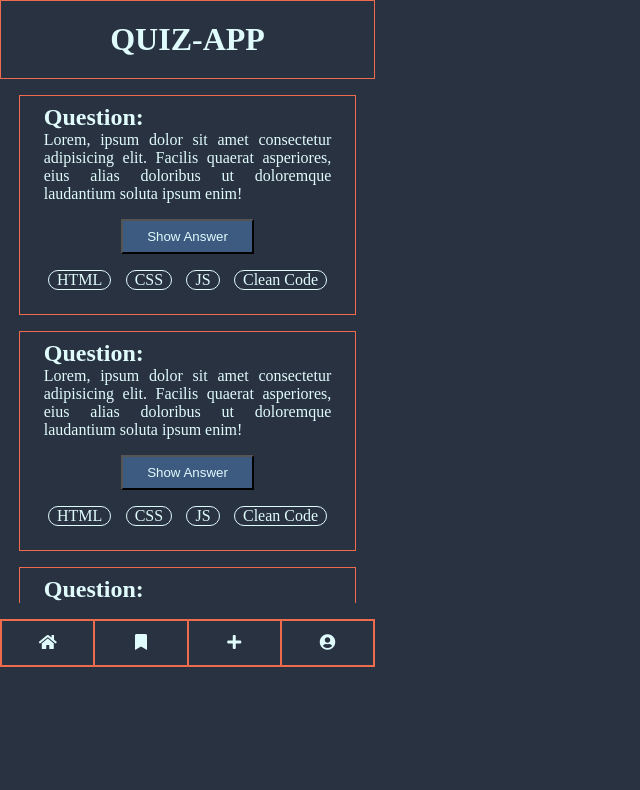
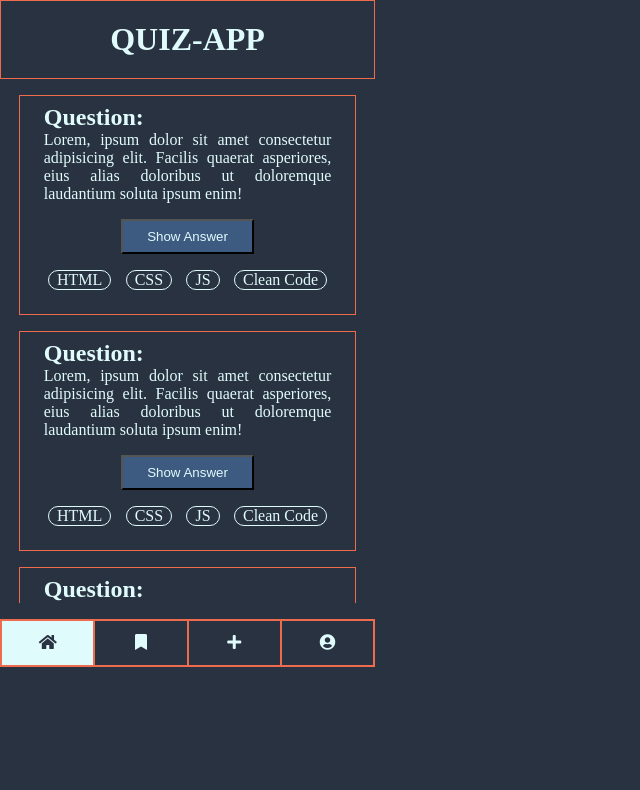
Before and after one commit to PReichetanz/quiz-app, a plain HTML site: page index.html in a window 1280 px wide. Shown: the whole page, without its empty margins (0-640 px from the left). Drawn offline with Linux system fonts and the light colour scheme.

Commit message:
Add highlighted nav button

```diff
--- a/index.html
+++ b/index.html
@@ -64,7 +64,7 @@
     </section>
     <nav>
       <ul class="navigation" role="list">
-        <li class="nav-item">
+        <li class="nav-item nav-itemActive">
           <a href="index.html"><i class="fas fa-home"></i></a>
         </li>
         <li class="nav-item">
--- a/styles/index.css
+++ b/styles/index.css
@@ -102,6 +102,11 @@ nav {
   width: 25%;
 }
 
+.nav-itemActive {
+  background-color: #e0fbfc;
+  color: #293241;
+}
+
 .nav-item > a {
   color: inherit;
   text-decoration: none;
```
